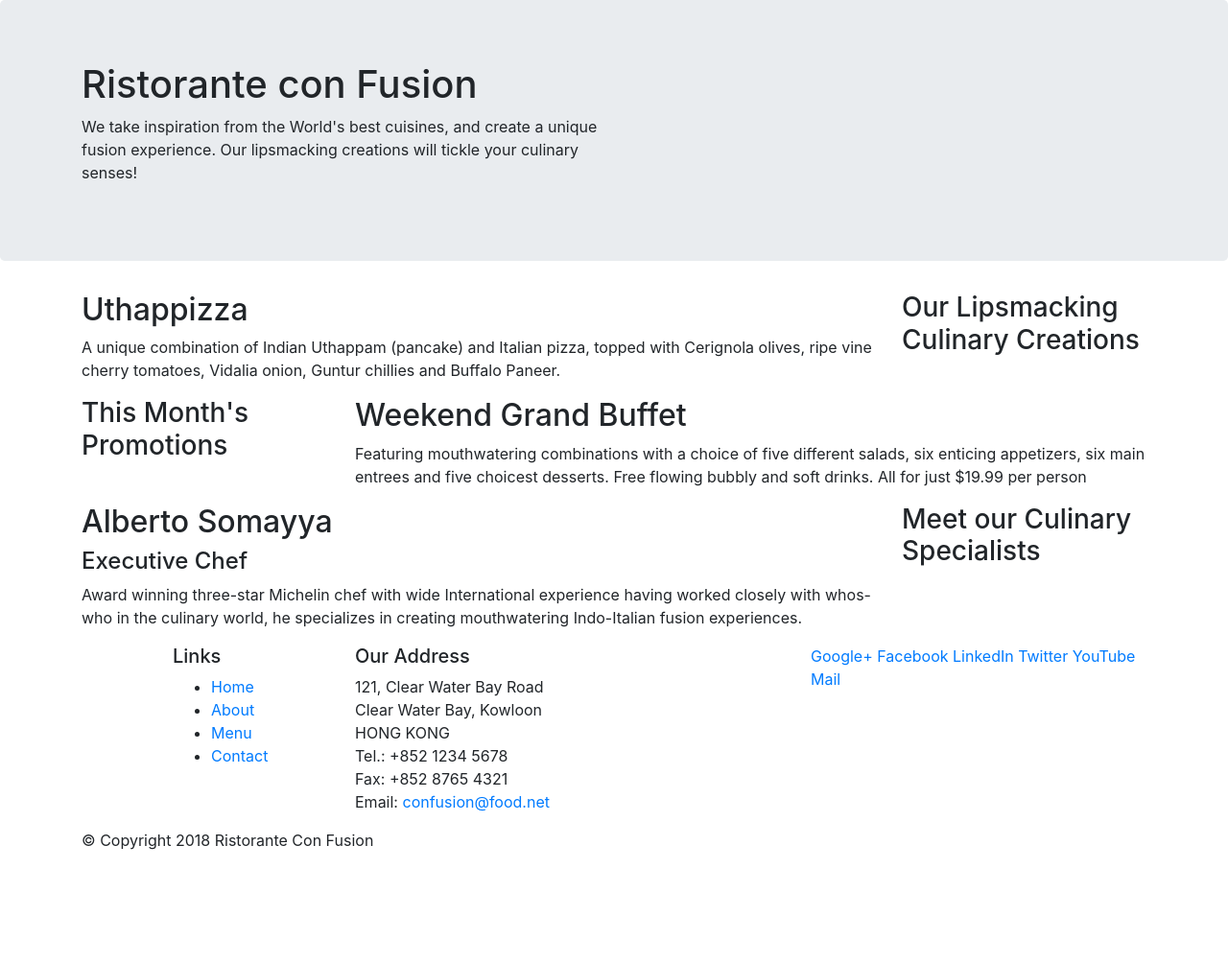
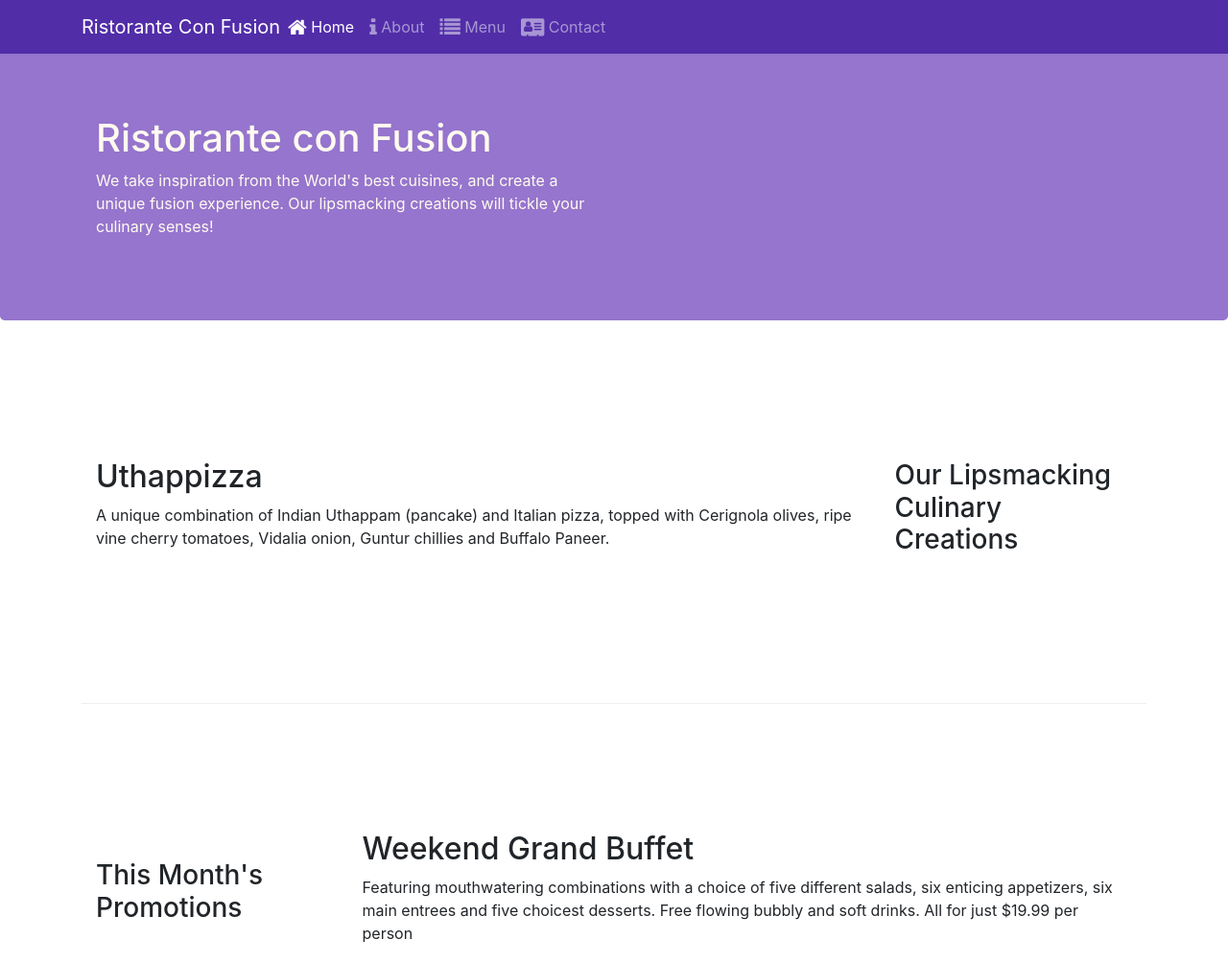
Before and after one commit to ayushijaiswal123/Coursera-WebUIFrameworks, a website: page index.html in a window 1280 px wide. Shown: the top 1004 px of the page at 96% size. Before the commit the page ends 904 px from the top, so only its background shows below. Drawn offline with nearby package versions, Linux system fonts and the light colour scheme.

Commit message:
Icon fonts

```diff
--- /dev/null
+++ b/css/styles.css
@@ -0,0 +1,42 @@
+.row-header{
+    margin:0px auto;
+    padding:0px;
+}
+.row-c{
+    border-bottom: 1px ridge;
+}
+
+.row-content {
+    margin:0px auto;
+    padding: 50px 0px 50px 0px;
+    border-bottom: 1px ridge;
+    min-height:400px;
+}
+
+.footer{
+    background-color: #D1C4E9;
+    margin:0px auto;
+    padding: 20px 0px 20px 0px;
+}
+
+.jumbotron {
+    padding:70px 30px 70px 30px;
+    margin:0px auto;
+    background: #9575CD ;
+    color:floralwhite;
+}
+
+address{
+    font-size:80%;
+    margin:0px;
+    color:#0f0f0f;
+}
+
+body{
+    padding:50px 0px 0px 0px;
+    z-index:0;
+}
+
+.navbar-dark {
+     background-color: #512DA8;
+}
--- a/index.html
+++ b/index.html
@@ -8,14 +8,35 @@
 
     <!-- Bootstrap CSS -->
     <link rel="stylesheet" href="node_modules/bootstrap/dist/css/bootstrap.min.css">
+    <link rel="stylesheet" href="node_modules/font-awesome/css/font-awesome.min.css">
+    <link rel="stylesheet" href="node_modules/bootstrap-social/bootstrap-social.css">
+    <link href="css/styles.css" rel="stylesheet">
     <title>Ristorante Con Fusion</title>
 </head>
 
 <body>
+    <nav class="navbar navbar-dark navbar-expand-sm fixed-top">
+        <div class="container">
+            <button class="navbar-toggler" type="button" data-toggle="collapse" data-target="#Navbar">
+                <span class="navbar-toggler-icon"></span>
+            </button>
+
+           <a class="navbar-brand mr-auto" href="#">Ristorante Con Fusion</a>
+           <div class="collapse navbar-collapse" id="Navbar">
+            <ul class="navbar-nav mr-auto">
+                <li class="nav-item active"><a class="nav-link" href="#"><span class="fa fa-home fa-lg"></span> Home</a></li>
+                <li class="nav-item"><a class="nav-link" href="./aboutus.html"><span class="fa fa-info fa-lg"></span> About</a></li>
+                <li class="nav-item"><a class="nav-link" href="#"><span class="fa fa-list fa-lg"></span> Menu</a></li>
+                <li class="nav-item"><a class="nav-link" href="#"><span class="fa fa-address-card fa-lg"></span> Contact</a></li>
+            </ul>
+        </div>
+
+        </div>
+    </nav>
 
     <header class="jumbotron">
         <div class="container">
-            <div class="row">
+            <div class="row row-header">
                 <div class="col-12 col-sm-6">
                     <h1>Ristorante con Fusion</h1>
                     <p>We take inspiration from the World's best cuisines, and create a unique fusion experience. Our lipsmacking creations will tickle your culinary senses!</p>
@@ -27,7 +48,7 @@
     </header>
 
     <div class="container">
-        <div class="row">
+        <div class="row row-content align-items-center">
             <div class="col-12 col sm-4 order-sm-last col-md-3">
                 <h3>Our Lipsmacking Culinary Creations</h3>
             </div>
@@ -38,7 +59,7 @@
         </div>
 
 
-        <div class="row">
+        <div class="row row-content align-items-center">
             <div class="col-12 col sm-4 col-md-3">
                 <h3>This Month's Promotions</h3>
             </div>
@@ -48,7 +69,7 @@
             </div>
         </div>
 
-        <div class="row">
+        <div class="row row-content align-items-center">
             <div class="col-12 col sm-4 order-sm-last col-md-3">
                 <h3>Meet our Culinary Specialists</h3>
             </div>
@@ -60,14 +81,14 @@
         </div>
     </div>
 
-    <footer>
+    <footer class="footer">
         <div class="container">
             <div class="row">
                 <div class="col-4 offset-1 col-sm-2">
                     <h5>Links</h5>
-                    <ul>
+                    <ul class="list-unstyled">
                         <li><a href="#">Home</a></li>
-                        <li><a href="#">About</a></li>
+                        <li><a href="./aboutus.html">About</a></li>
                         <li><a href="#">Menu</a></li>
                         <li><a href="#">Contact</a></li>
                     </ul>
@@ -78,13 +99,13 @@
 		              121, Clear Water Bay Road<br>
 		              Clear Water Bay, Kowloon<br>
 		              HONG KONG<br>
-		              Tel.: +852 1234 5678<br>
-		              Fax: +852 8765 4321<br>
-		              Email: <a href="mailto:confusion@food.net">confusion@food.net</a>
+		              <i class="fa fa-phone fa-lg"></i>: +852 1234 5678<br>
+                      <i class="fa fa-fax fa-lg"></i>: +852 8765 4321<br>
+                      <i class="fa fa-envelope fa-lg"></i>: <a href="mailto:confusion@food.net">confusion@food.net</a>
 		           </address>
                 </div>
-                <div class="col-12 col-sm-4">
-                    <div>
+                <div class="col-12 col-sm-4 align-self-center">
+                    <div class="text-center">
                         <a href="http://google.com/+">Google+</a>
                         <a href="http://www.facebook.com/profile.php?id=">Facebook</a>
                         <a href="http://www.linkedin.com/in/">LinkedIn</a>
@@ -94,7 +115,7 @@
                     </div>
                 </div>
            </div>
-           <div class="row">
+           <div class="row justify-content-center">
                 <div class="col-auto">
                     <p>© Copyright 2018 Ristorante Con Fusion</p>
                 </div>
--- a/package.json
+++ b/package.json
@@ -15,6 +15,8 @@
   },
   "dependencies": {
     "bootstrap": "^4.0.0",
+    "bootstrap-social": "^5.1.1",
+    "font-awesome": "^4.7.0",
     "jquery": "^3.3.1",
     "popper.js": "^1.12.9"
   }
```
Also changed, not shown: aboutus.html (added, +131 -0 lines), 1 other file.
